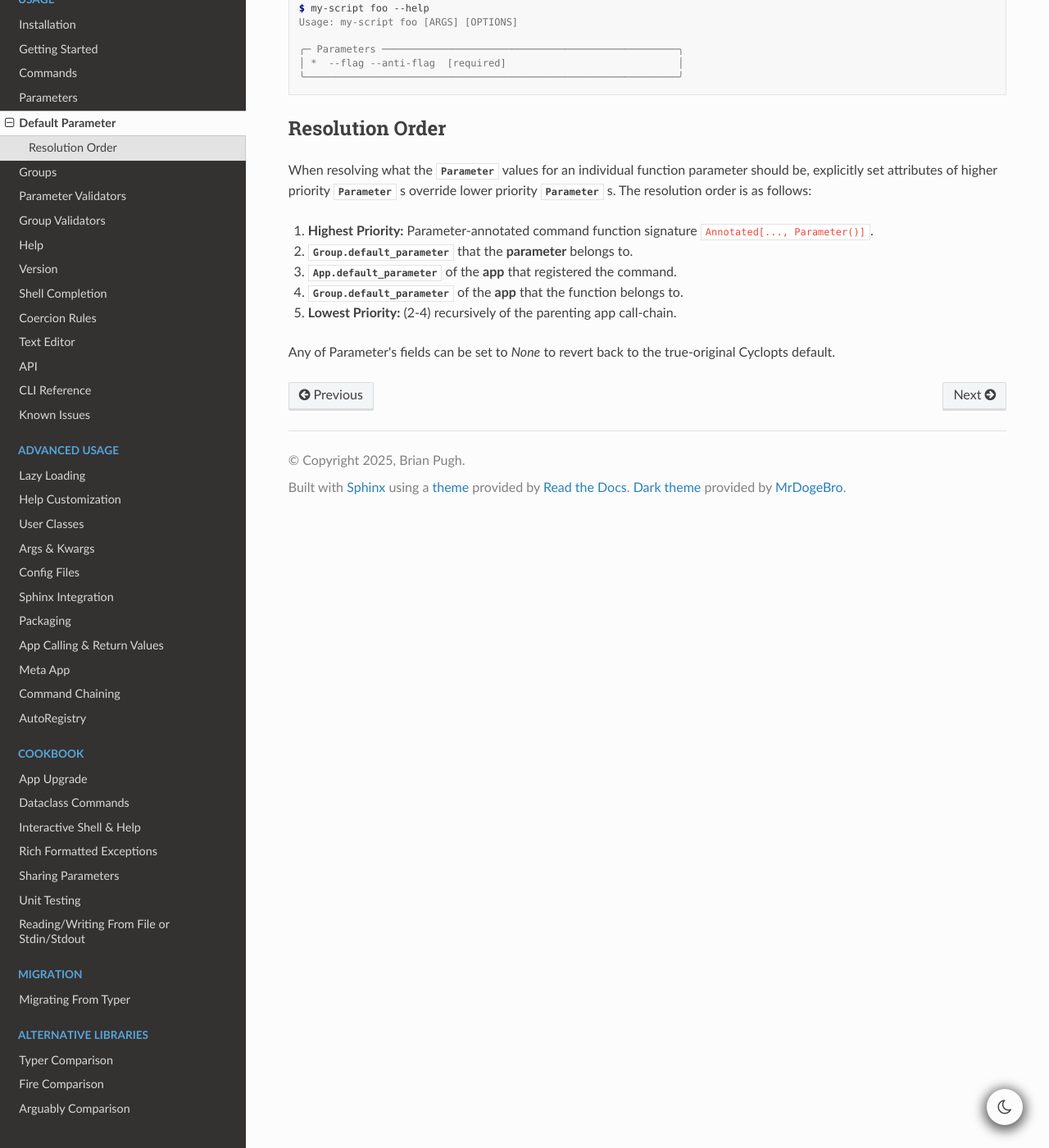
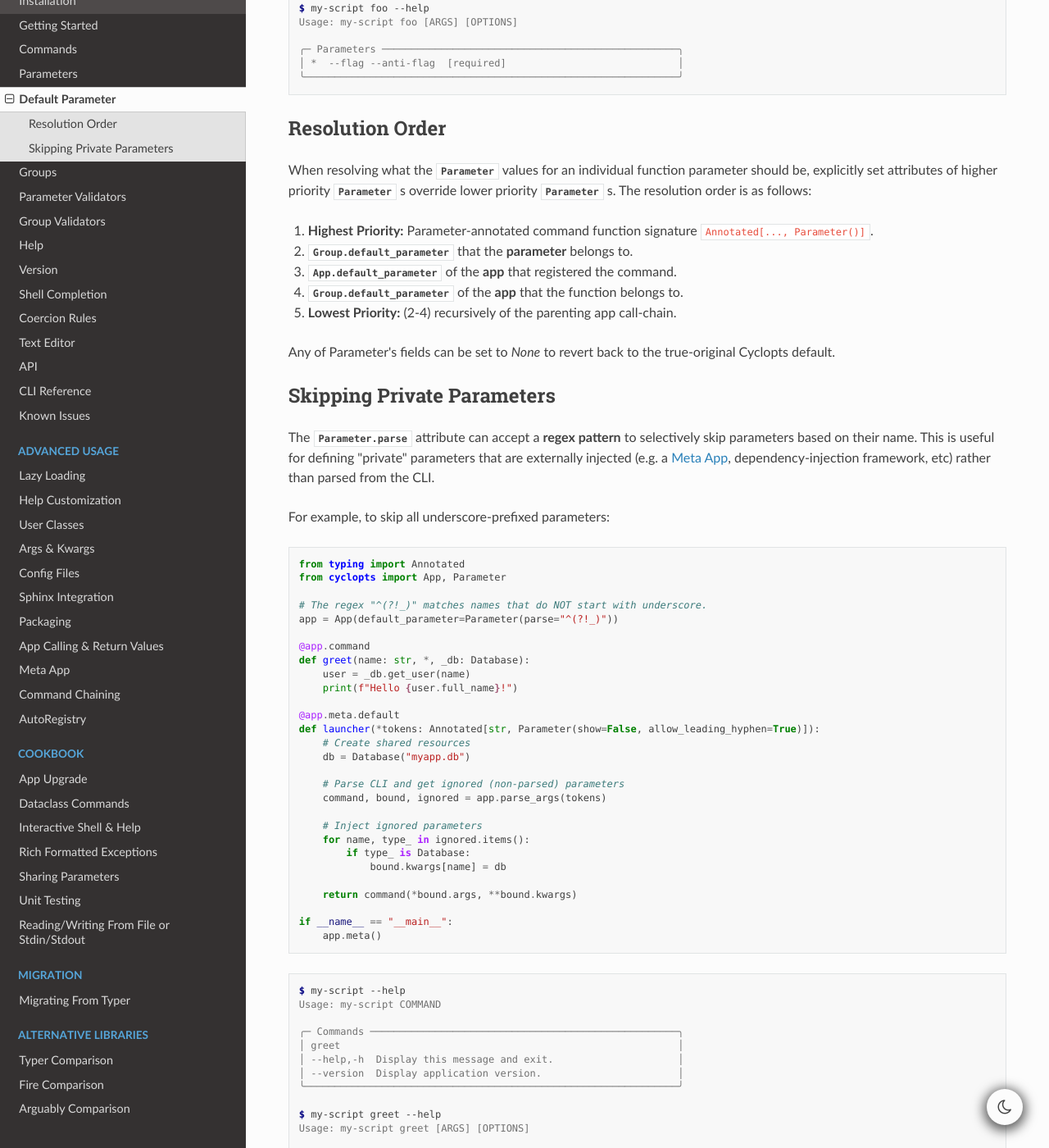
Before and after one commit to BrianPugh/cyclopts, a Sphinx documentation site: the page built from docs/source/default_parameter.rst, in a window 1280 px wide and 1400 px high, scrolled down 937 px. Shown: the whole window at 82% size. Built offline with Sphinx 7.4.7 and the Read the Docs theme 3.1.0, drawn with Linux system fonts in a browser that asks for light colours; the version number could not be read and is left out; some of the changed text lies outside the part shown.

Commit message:
Add more docs about parse regex.

```diff
--- a/docs/source/default_parameter.rst
+++ b/docs/source/default_parameter.rst
@@ -74,3 +74,97 @@ When resolving what the :class:`.Parameter` values for an individual function pa
 5. **Lowest Priority:** (2-4) recursively of the parenting app call-chain.
 
 Any of Parameter's fields can be set to `None` to revert back to the true-original Cyclopts default.
+
+.. _Skipping Private Parameters:
+
+---------------------------
+Skipping Private Parameters
+---------------------------
+
+The :attr:`.Parameter.parse` attribute can accept a **regex pattern** to selectively skip parameters based on their name.
+This is useful for defining "private" parameters that are externally injected (e.g. a :ref:`Meta App`, dependency-injection framework, etc) rather than parsed from the CLI.
+
+For example, to skip all underscore-prefixed parameters:
+
+.. code-block:: python
+
+   from typing import Annotated
+   from cyclopts import App, Parameter
+
+   # The regex "^(?!_)" matches names that do NOT start with underscore.
+   app = App(default_parameter=Parameter(parse="^(?!_)"))
+
+   @app.command
+   def greet(name: str, *, _db: Database):
+       user = _db.get_user(name)
+       print(f"Hello {user.full_name}!")
+
+   @app.meta.default
+   def launcher(*tokens: Annotated[str, Parameter(show=False, allow_leading_hyphen=True)]):
+       # Create shared resources
+       db = Database("myapp.db")
+
+       # Parse CLI and get ignored (non-parsed) parameters
+       command, bound, ignored = app.parse_args(tokens)
+
+       # Inject ignored parameters
+       for name, type_ in ignored.items():
+           if type_ is Database:
+               bound.kwargs[name] = db
+
+       return command(*bound.args, **bound.kwargs)
+
+   if __name__ == "__main__":
+       app.meta()
+
+.. code-block:: console
+
+   $ my-script --help
+   Usage: my-script COMMAND
+
+   ╭─ Commands ────────────────────────────────────────────────────╮
+   │ greet                                                         │
+   │ --help,-h  Display this message and exit.                     │
+   │ --version  Display application version.                       │
+   ╰───────────────────────────────────────────────────────────────╯
+
+   $ my-script greet --help
+   Usage: my-script greet [ARGS] [OPTIONS]
+
+   ╭─ Parameters ──────────────────────────────────────────────────╮
+   │ *  NAME,--name  [required]                                    │
+   ╰───────────────────────────────────────────────────────────────╯
+
+Notice that ``_db`` does not appear in the help screen.
+Parameters that don't match the regex pattern are added to the ``ignored`` dictionary returned by :meth:`.App.parse_args`, making them available for meta-app injection.
+
+Like all other :class:`Parameter` configurations, explicitly annotating with ``parse=True`` overrides the app-level regex:
+
+.. code-block:: python
+
+   from typing import Annotated
+   from cyclopts import App, Parameter
+
+   app = App(default_parameter=Parameter(parse="^(?!_)"))
+
+   @app.default
+   def main(name: str, *, _verbose: Annotated[bool, Parameter(parse=True)] = False):
+       """_verbose IS parsed despite the underscore prefix"""
+
+.. important::
+
+   Parameters that are not parsed (either via ``parse=False`` or a non-matching regex pattern) **must** be either:
+
+   * Keyword-only (defined after ``*`` in the function signature), or
+   * Have a default value
+
+   .. code-block:: python
+
+      # Valid: keyword-only parameter
+      def main(*, _context: dict): ...
+
+      # Valid: has default value
+      def main(_context: dict = None): ...
+
+      # Invalid: positional without default - raises ValueError
+      def main(_context: dict): ...
--- a/docs/source/meta_app.rst
+++ b/docs/source/meta_app.rst
@@ -160,3 +160,9 @@ This might be useful to share an expensive-to-create object amongst commands in
 The ``parse=False`` configuration tells Cyclopts to not try and bind arguments to this parameter.
 Cyclopts will pass it along to ``ignored`` to make custom meta-app logic easier.
 The annotated parameter **must** be a keyword-only parameter.
+
+.. tip::
+
+   For app-wide control over which parameters are parsed, :attr:`~.Parameter.parse` can also accept a **regex pattern**.
+   This can be useful for automatically skipping all "private" parameters (e.g., those prefixed with ``_``) with the regex pattern ``"^(?!_)"``.
+   See :ref:`Skipping Private Parameters` for details.
```
Also changed, not shown: 2 other files.
